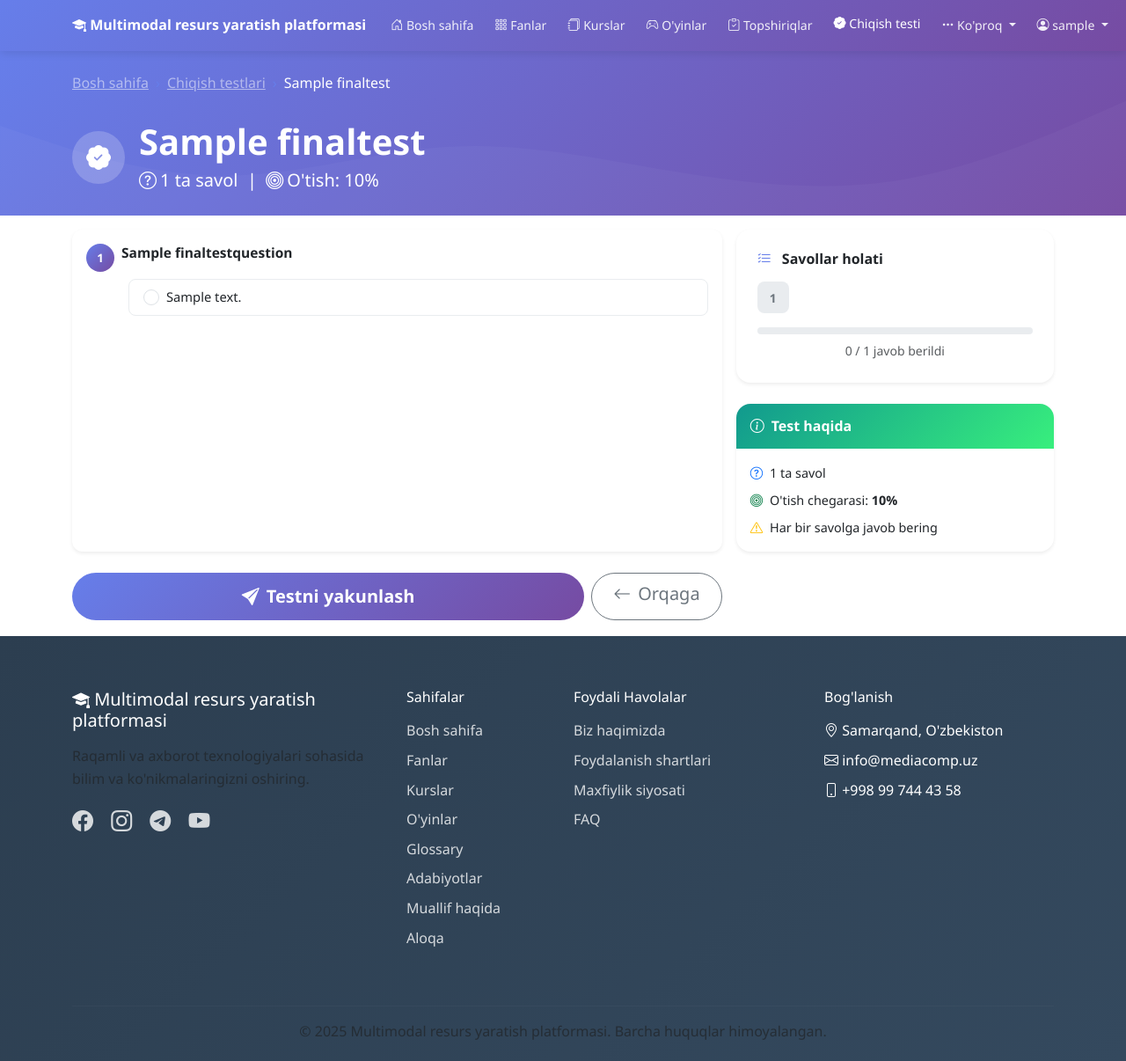
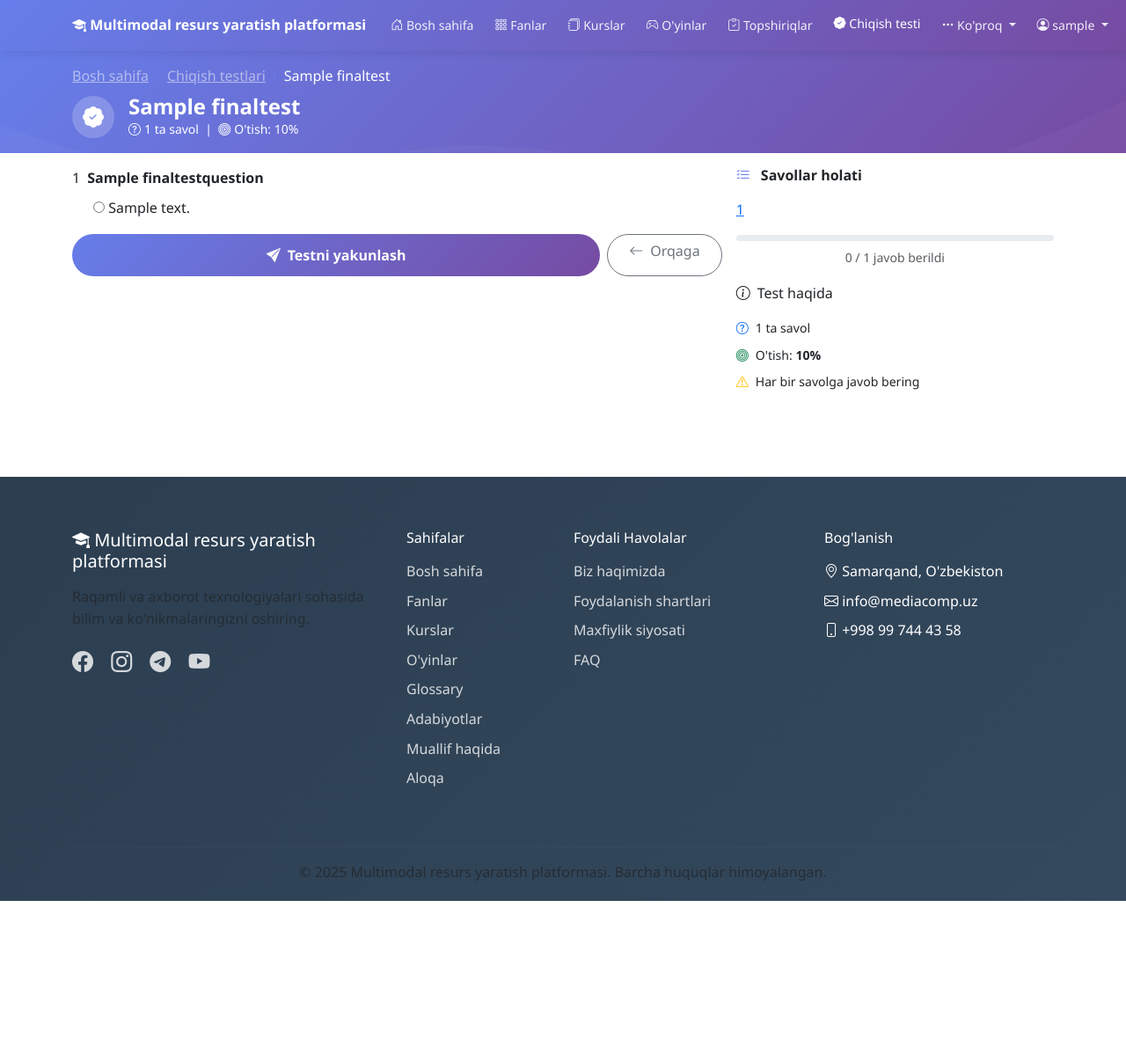
Before and after one commit to diyorbekmajidov/qosim, a Django app: page /final-test/1/ in a window 1280 px wide. Shown: the whole page at 88% size. After the commit the page ends 1024 px from the top, so only its background shows below. Run offline with Django 5.2, Linux system fonts and the light colour scheme; a user stored in the database is signed in; tables that the repository leaves empty hold one stand-in row (values such as "Sample post"); some libraries are stand-ins or nearby versions.

Commit message:
fix: question card spacing - replace .card with .q-card to avoid height:100% global override

```diff
--- a/templates/final_test_detail.html
+++ b/templates/final_test_detail.html
@@ -3,22 +3,22 @@
 {% block title %}{{ test.title }} - Chiqish Testi{% endblock %}
 
 {% block content %}
-<section class="hero-section py-4">
+<section class="hero-section py-3">
     <div class="container hero-content">
         <nav aria-label="breadcrumb">
-            <ol class="breadcrumb">
+            <ol class="breadcrumb mb-2">
                 <li class="breadcrumb-item"><a href="{% url 'index' %}" class="text-white-50">Bosh sahifa</a></li>
                 <li class="breadcrumb-item"><a href="{% url 'final_test_list' %}" class="text-white-50">Chiqish testlari</a></li>
                 <li class="breadcrumb-item text-white active">{{ test.title }}</li>
             </ol>
         </nav>
         <div class="d-flex align-items-center gap-3">
-            <div style="width: 60px; height: 60px; background: rgba(255,255,255,0.2); border-radius: 50%; display: flex; align-items: center; justify-content: center; flex-shrink: 0;">
-                <i class="bi bi-patch-check-fill fs-3"></i>
+            <div style="width: 48px; height: 48px; background: rgba(255,255,255,0.2); border-radius: 50%; display: flex; align-items: center; justify-content: center; flex-shrink: 0;">
+                <i class="bi bi-patch-check-fill fs-4"></i>
             </div>
             <div>
-                <h1 class="display-6 fw-bold mb-1">{{ test.title }}</h1>
-                <p class="lead opacity-85 mb-0">
+                <h1 class="h4 fw-bold mb-0">{{ test.title }}</h1>
+                <p class="small opacity-85 mb-0">
                     <i class="bi bi-question-circle me-1"></i>{{ questions|length }} ta savol &nbsp;|&nbsp;
                     <i class="bi bi-bullseye me-1"></i>O'tish: {{ test.pass_score }}%
                 </p>
@@ -36,29 +36,23 @@
                 <!-- Questions -->
                 <div class="col-lg-8">
                     {% for question in questions %}
-                    <div class="card border-0 shadow-sm mb-2" style="border-radius: 12px;">
-                        <div class="card-body p-3">
+                    <div class="q-card mb-2">
+                        <div class="q-card-body">
                             <div class="d-flex align-items-start gap-2 mb-2">
-                                <div class="question-num flex-shrink-0"
-                                    style="width: 32px; height: 32px; background: linear-gradient(135deg, #667eea, #764ba2); border-radius: 50%; display: flex; align-items: center; justify-content: center; color: white; font-weight: bold; font-size: 0.82rem;">
-                                    {{ forloop.counter }}
+                                <div class="q-num flex-shrink-0">{{ forloop.counter }}</div>
+                                <p class="fw-semibold mb-0 q-text">{{ question.question }}</p>
                             </div>
-                                <p class="fw-semibold mb-0" style="font-size: 0.97rem; line-height: 1.4;">{{ question.question }}</p>
-                            </div>
-
-                            <div class="ps-5">
+                            <div class="ps-4">
                                 {% for answer in question.answers.all %}
-                                <label class="answer-label d-flex align-items-center gap-2 px-3 py-2 mb-1 rounded-3 cursor-pointer"
-                                    style="border: 1.5px solid #e9ecef; transition: all 0.2s; cursor: pointer;"
+                                <label class="answer-label"
                                     for="q{{ question.pk }}_a{{ answer.pk }}">
                                     <input type="radio"
                                         name="question_{{ question.pk }}"
                                         id="q{{ question.pk }}_a{{ answer.pk }}"
                                         value="{{ answer.pk }}"
-                                        class="form-check-input m-0"
-                                        style="width: 18px; height: 18px; flex-shrink: 0;"
+                                        class="answer-radio"
                                         required>
-                                    <span style="font-size: 0.92rem;">{{ answer.text }}</span>
+                                    <span class="answer-text">{{ answer.text }}</span>
                                 </label>
                                 {% endfor %}
                             </div>
@@ -66,14 +60,14 @@
                     </div>
                     {% endfor %}
 
-                    <!-- Submit button -->
-                    <div class="d-grid gap-2 d-md-flex mt-4">
-                        <button type="submit" class="btn btn-primary btn-lg px-5 rounded-pill flex-fill"
+                    <!-- Submit -->
+                    <div class="d-flex gap-2 mt-3">
+                        <button type="submit" class="btn btn-primary flex-fill rounded-pill"
                             style="background: linear-gradient(135deg, #667eea, #764ba2); border: none;"
                             id="submitBtn">
                             <i class="bi bi-send-fill me-2"></i>Testni yakunlash
                         </button>
-                        <a href="{% url 'final_test_list' %}" class="btn btn-outline-secondary btn-lg rounded-pill px-4">
+                        <a href="{% url 'final_test_list' %}" class="btn btn-outline-secondary rounded-pill px-4">
                             <i class="bi bi-arrow-left me-2"></i>Orqaga
                         </a>
                     </div>
@@ -81,24 +75,22 @@
 
                 <!-- Sidebar -->
                 <div class="col-lg-4">
-                    <div class="sticky-top" style="top: 80px;">
+                    <div class="sidebar-sticky">
                         <!-- Progress tracker -->
-                        <div class="card border-0 shadow-sm mb-4" style="border-radius: 16px;">
-                            <div class="card-body p-4">
+                        <div class="sidebar-card mb-3">
                             <h6 class="fw-bold mb-3">
                                 <i class="bi bi-list-check me-2" style="color: #667eea;"></i>
                                 Savollar holati
                             </h6>
-                                <div class="d-flex flex-wrap gap-2 mb-3" id="questionTracker">
+                            <div class="d-flex flex-wrap gap-1 mb-3" id="questionTracker">
                                 {% for question in questions %}
                                 <a href="#" class="tracker-btn"
-                                        data-qid="{{ question.pk }}"
-                                        style="width: 36px; height: 36px; background: #e9ecef; border-radius: 8px; display: flex; align-items: center; justify-content: center; text-decoration: none; color: #6c757d; font-weight: 600; font-size: 0.85rem; transition: all 0.2s;">
+                                    data-qid="{{ question.pk }}">
                                     {{ forloop.counter }}
                                 </a>
                                 {% endfor %}
                             </div>
-                                <div class="progress rounded-pill" style="height: 8px;">
+                            <div class="progress rounded-pill" style="height: 7px;">
                                 <div class="progress-bar" id="progressBar" role="progressbar"
                                     style="width: 0%; background: linear-gradient(135deg, #667eea, #764ba2);">
                                 </div>
@@ -107,32 +99,26 @@
                                 <span id="answeredCount">0</span> / {{ questions|length }} javob berildi
                             </div>
                         </div>
-                        </div>
 
                         <!-- Info card -->
-                        <div class="card border-0 shadow-sm" style="border-radius: 16px; overflow: hidden;">
-                            <div class="card-header border-0 p-3 text-white"
-                                style="background: linear-gradient(135deg, #11998e, #38ef7d);">
-                                <h6 class="mb-0 fw-bold">
+                        <div class="sidebar-card">
+                            <div class="sidebar-info-header">
                                 <i class="bi bi-info-circle me-2"></i>Test haqida
-                                </h6>
                             </div>
-                            <div class="card-body p-3">
-                                <ul class="list-unstyled mb-0" style="font-size: 0.9rem;">
+                            <ul class="list-unstyled mb-0 mt-3" style="font-size: 0.88rem;">
                                 <li class="mb-2 d-flex align-items-center gap-2">
                                     <i class="bi bi-question-circle text-primary"></i>
                                     <span>{{ questions|length }} ta savol</span>
                                 </li>
                                 <li class="mb-2 d-flex align-items-center gap-2">
                                     <i class="bi bi-bullseye text-success"></i>
-                                        <span>O'tish chegarasi: <strong>{{ test.pass_score }}%</strong></span>
+                                    <span>O'tish: <strong>{{ test.pass_score }}%</strong></span>
                                 </li>
                                 <li class="d-flex align-items-center gap-2">
                                     <i class="bi bi-exclamation-triangle text-warning"></i>
                                     <span>Har bir savolga javob bering</span>
                                 </li>
                             </ul>
-                            </div>
                         </div>
                     </div>
                 </div>
@@ -155,13 +141,97 @@
 
 {% block extra_css %}
 <style>
+    /* Override global card height:100% for this page */
+    .q-card {
+        background: #fff;
+        border-radius: 10px;
+        box-shadow: 0 2px 8px rgba(0,0,0,0.07);
+        /* NO height:100% override */
+        height: auto !important;
+        transition: none;
+    }
+    .q-card:hover {
+        transform: none;
+        box-shadow: 0 2px 10px rgba(0,0,0,0.1);
+    }
+    .q-card-body {
+        padding: 12px 14px;
+    }
+    .q-num {
+        width: 28px;
+        height: 28px;
+        background: linear-gradient(135deg, #667eea, #764ba2);
+        border-radius: 50%;
+        display: flex;
+        align-items: center;
+        justify-content: center;
+        color: white;
+        font-weight: bold;
+        font-size: 0.78rem;
+        flex-shrink: 0;
+    }
+    .q-text {
+        font-size: 0.93rem;
+        line-height: 1.4;
+    }
+    .answer-label {
+        display: flex;
+        align-items: center;
+        gap: 10px;
+        padding: 7px 12px;
+        margin-bottom: 5px;
+        border: 1.5px solid #e9ecef;
+        border-radius: 8px;
+        cursor: pointer;
+        transition: border-color 0.15s, background 0.15s;
+    }
     .answer-label:hover {
-        border-color: #667eea !important;
+        border-color: #667eea;
         background: #667eea08;
     }
-    .answer-label.selected {
+    .answer-label:has(.answer-radio:checked) {
         border-color: #667eea !important;
         background: #667eea12;
+    }
+    .answer-radio {
+        width: 16px;
+        height: 16px;
+        flex-shrink: 0;
+        accent-color: #667eea;
+    }
+    .answer-text {
+        font-size: 0.88rem;
+    }
+    /* Sidebar */
+    .sidebar-sticky {
+        position: sticky;
+        top: 75px;
+    }
+    .sidebar-card {
+        background: #fff;
+        border-radius: 12px;
+        box-shadow: 0 2px 8px rgba(0,0,0,0.07);
+        padding: 14px 16px;
+        height: auto !important;
+    }
+    .sidebar-info-header {
+        font-weight: 700;
+        font-size: 0.92rem;
+        color: #11998e;
+    }
+    .tracker-btn {
+        width: 30px;
+        height: 30px;
+        background: #e9ecef;
+        border-radius: 6px;
+        display: flex;
+        align-items: center;
+        justify-content: center;
+        text-decoration: none;
+        color: #6c757d;
+        font-weight: 600;
+        font-size: 0.78rem;
+        transition: all 0.2s;
     }
     .tracker-btn.answered {
         background: linear-gradient(135deg, #667eea, #764ba2) !important;
@@ -175,20 +245,11 @@
     const totalQuestions = {{ questions|length }};
     let answeredQuestions = new Set();
 
-    // Answer selection styling
     document.querySelectorAll('input[type="radio"]').forEach(radio => {
         radio.addEventListener('change', function() {
             const qid = this.name.replace('question_', '');
-            // Remove selected from siblings
-            document.querySelectorAll(`input[name="${this.name}"]`).forEach(r => {
-                r.closest('.answer-label').classList.remove('selected');
-            });
-            // Add selected to current
-            this.closest('.answer-label').classList.add('selected');
-            // Update tracker
             answeredQuestions.add(qid);
             updateProgress();
-            // Update tracker button
             const btn = document.querySelector(`.tracker-btn[data-qid="${qid}"]`);
             if (btn) btn.classList.add('answered');
         });
@@ -200,17 +261,15 @@
         document.getElementById('progressBar').style.width = (count / totalQuestions * 100) + '%';
     }
 
-    // Scroll to question on tracker click
     document.querySelectorAll('.tracker-btn').forEach(btn => {
         btn.addEventListener('click', function(e) {
             e.preventDefault();
             const qid = this.dataset.qid;
-            const questionCard = document.querySelector(`input[name="question_${qid}"]`).closest('.card');
+            const questionCard = document.querySelector(`input[name="question_${qid}"]`).closest('.q-card');
             questionCard.scrollIntoView({ behavior: 'smooth', block: 'center' });
         });
     });
 
-    // Submit validation
     document.getElementById('finalTestForm').addEventListener('submit', function(e) {
         if (answeredQuestions.size < totalQuestions) {
             e.preventDefault();
```
Lines whose indentation alone changed are shown as unchanged.
